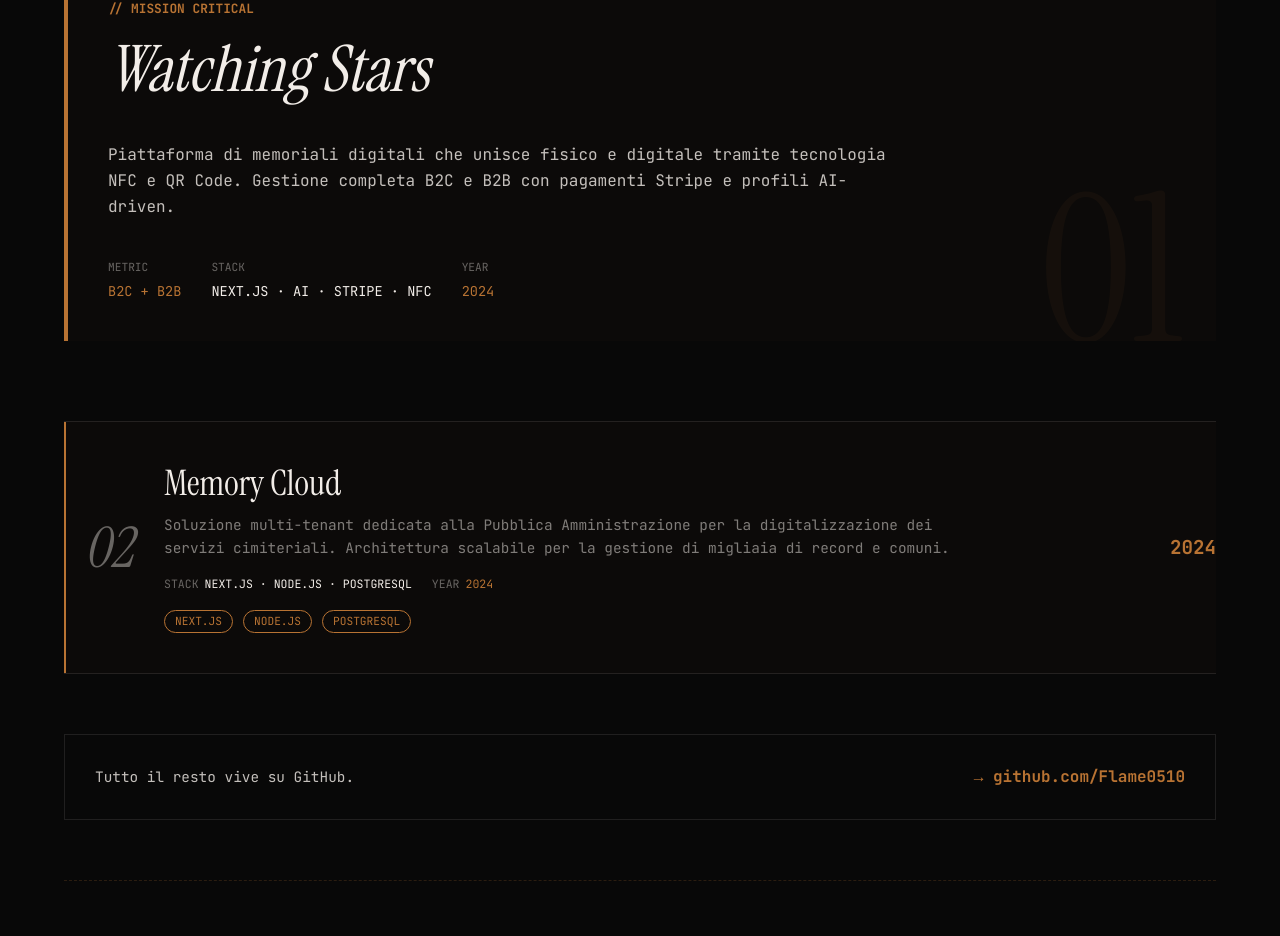
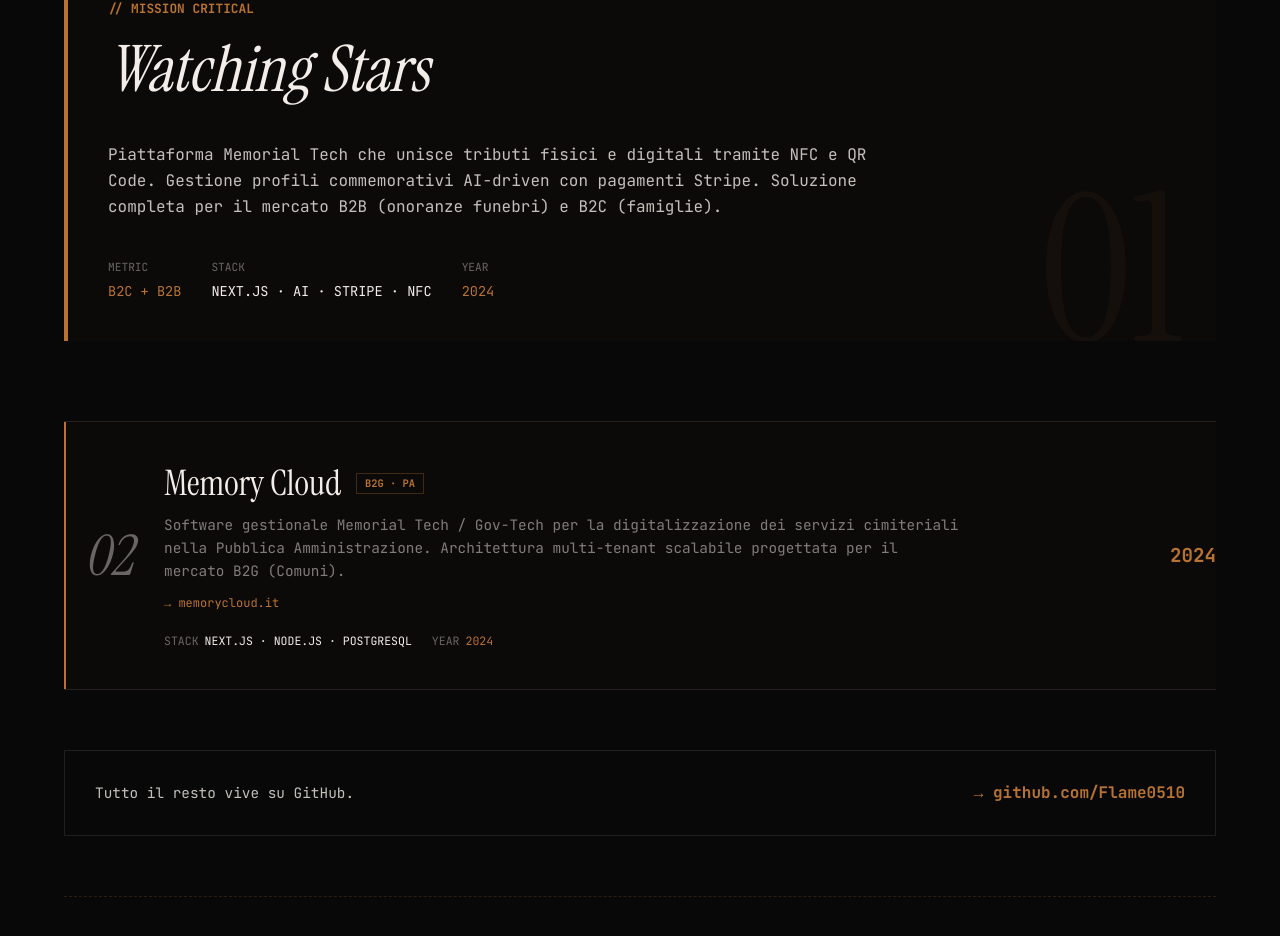
Before and after one commit to Flame0510/micheletornello.com, a Next.js app: page / in a window 1280 px wide. Shown: the part 5234-6170 px from the top of the page. Built offline with nearby package versions, Linux system fonts and the light colour scheme.

Commit message:
feat: portfolio live projects - target B2B/B2C vs B2G + live links

```diff
--- a/src/components/sections/PortfolioSection.tsx
+++ b/src/components/sections/PortfolioSection.tsx
@@ -31,7 +31,7 @@
 ];
 
 function ProjectItem({ project, index, t }: { project: any; index: number; t: any }) {
-  const ref = useRef<HTMLAnchorElement>(null);
+  const ref = useRef<HTMLDivElement>(null);
   const isActive = useInView(ref, {
     margin: '-10% 0px -30% 0px',
     amount: 0.4,
@@ -39,7 +39,7 @@
 
   return (
     <div
-      ref={ref as any}
+      ref={ref}
       className="pA3_item"
       style={{
         boxShadow: isActive ? 'inset 2px 0 0 0 #B87333' : 'inset 0px 0 0 0 #B87333',
@@ -56,15 +56,43 @@
         {String(index + 1).padStart(2, '0')}
       </div>
       <div className="pA3_item_content">
-        <h4 className="pA3_item_name">{project.title}</h4>
+        <div style={{ display: 'flex', alignItems: 'center', gap: '15px' }}>
+          <h4 className="pA3_item_name">{project.title}</h4>
+          {project.target && (
+            <span className="pA3_target_badge">
+              {project.target}
+            </span>
+          )}
+        </div>
         <p className="pA3_item_tagline">{project.description}</p>
+
+        {project.link && (
+          <a
+            href={project.link}
+            target="_blank"
+            rel="noopener noreferrer"
+            style={{
+              fontSize: '0.75rem',
+              color: '#B87333',
+              textDecoration: 'none',
+              display: 'inline-flex',
+              alignItems: 'center',
+              gap: '6px',
+              marginTop: '4px',
+              opacity: isActive ? 1 : 0.6,
+              transition: 'opacity 0.3s ease'
+            }}
+          >
+            → {project.link.replace('https://', '')}
+          </a>
+        )}
 
         {/* Log line — appare solo quando attivo */}
         <div
           style={{
             display: 'flex',
             gap: '20px',
-            marginTop: '8px',
+            marginTop: '12px',
             fontFamily: "'JetBrains Mono', monospace",
             fontSize: '0.72rem',
             textTransform: 'uppercase',
@@ -83,12 +111,6 @@
             <span style={{ opacity: 0.4, marginRight: '6px' }}>YEAR</span>
             <span style={{ color: '#B87333' }}>2024</span>
           </span>
-        </div>
-
-        <div className="pA3_pills" style={{ marginTop: '10px' }}>
-          {project.tech.map((t: string) => (
-            <span key={t} className="pA3_pill">{t}</span>
-          ))}
         </div>
       </div>
       <div className="pA3_item_year">2024</div>
@@ -134,7 +156,8 @@
         .pA3_item_tagline { font-size:.9rem; opacity:.5; max-width:800px; line-height:1.6; }
         .pA3_pills { display:flex; gap:10px; flex-wrap:wrap; }
         .pA3_pill { font-size:.7rem; padding:2px 10px; border:1.5px solid #B87333; color:#B87333; text-transform:uppercase; border-radius:100px; background:transparent; }
-        .pA3_item_year { font-size:1.2rem; color:#B87333; font-weight:600; }
+        .pA3_target_badge { font-size: 0.65rem; color: #B87333; border: 1px solid rgba(184,115,51,0.3); padding: 2px 8px; font-family: 'JetBrains Mono', monospace; font-weight: 600; }
+        .pA3_item_year { font-size: 1.2rem; color: #B87333; font-weight: 600; }
         .pA3_hover_code { position:absolute; top:20px; right:0; font-size:.7rem; color:#B87333; opacity:0; transition:opacity .3s ease; pointer-events:none; }
 
         /* GITHUB BANNER */
--- a/src/lib/translations.ts
+++ b/src/lib/translations.ts
@@ -207,14 +207,18 @@
         {
           id: 'MT-OP-005',
           title: 'Watching Stars',
-          description: 'Piattaforma di memoriali digitali che unisce fisico e digitale tramite tecnologia NFC e QR Code. Gestione completa B2C e B2B con pagamenti Stripe e profili AI-driven.',
+          description: 'Piattaforma Memorial Tech che unisce tributi fisici e digitali tramite NFC e QR Code. Gestione profili commemorativi AI-driven con pagamenti Stripe. Soluzione completa per il mercato B2B (onoranze funebri) e B2C (famiglie).',
           tech: ['Next.js', 'AI', 'Stripe', 'NFC'],
+          target: 'B2B · B2C',
+          link: 'https://watchingstars.it'
         },
         {
           id: 'MT-OP-006',
           title: 'Memory Cloud',
-          description: 'Soluzione multi-tenant dedicata alla Pubblica Amministrazione per la digitalizzazione dei servizi cimiteriali. Architettura scalabile per la gestione di migliaia di record e comuni.',
+          description: 'Software gestionale Memorial Tech / Gov-Tech per la digitalizzazione dei servizi cimiteriali nella Pubblica Amministrazione. Architettura multi-tenant scalabile progettata per il mercato B2G (Comuni).',
           tech: ['Next.js', 'Node.js', 'PostgreSQL'],
+          target: 'B2G · PA',
+          link: 'https://memorycloud.it'
         },
       ],
     },
@@ -229,14 +233,18 @@
         {
           id: 'MT-OP-005',
           title: 'Watching Stars',
-          description: 'Digital memorial platform bridging physical and digital through NFC and QR technology. Full B2C and B2B management with Stripe payments and AI-driven profiles.',
+          description: 'Memorial Tech platform bridging physical and digital tributes via NFC and QR technology. AI-driven commemorative profiles with Stripe integration. Comprehensive solution for B2B (funeral homes) and B2C (families).',
           tech: ['Next.js', 'AI', 'Stripe', 'NFC'],
+          target: 'B2B · B2C',
+          link: 'https://watchingstars.it'
         },
         {
           id: 'MT-OP-006',
           title: 'Memory Cloud',
-          description: 'Multi-tenant Gov-Tech solution for public administration cemetery services. Scalable architecture designed to manage thousands of records across multiple municipalities.',
+          description: 'Memorial Tech / Gov-Tech management software for digitalizing public administration cemetery services. Scalable multi-tenant architecture designed for the B2G market (Municipalities).',
           tech: ['Next.js', 'Node.js', 'PostgreSQL'],
+          target: 'B2G · PA',
+          link: 'https://memorycloud.it'
         },
       ],
     },
```
